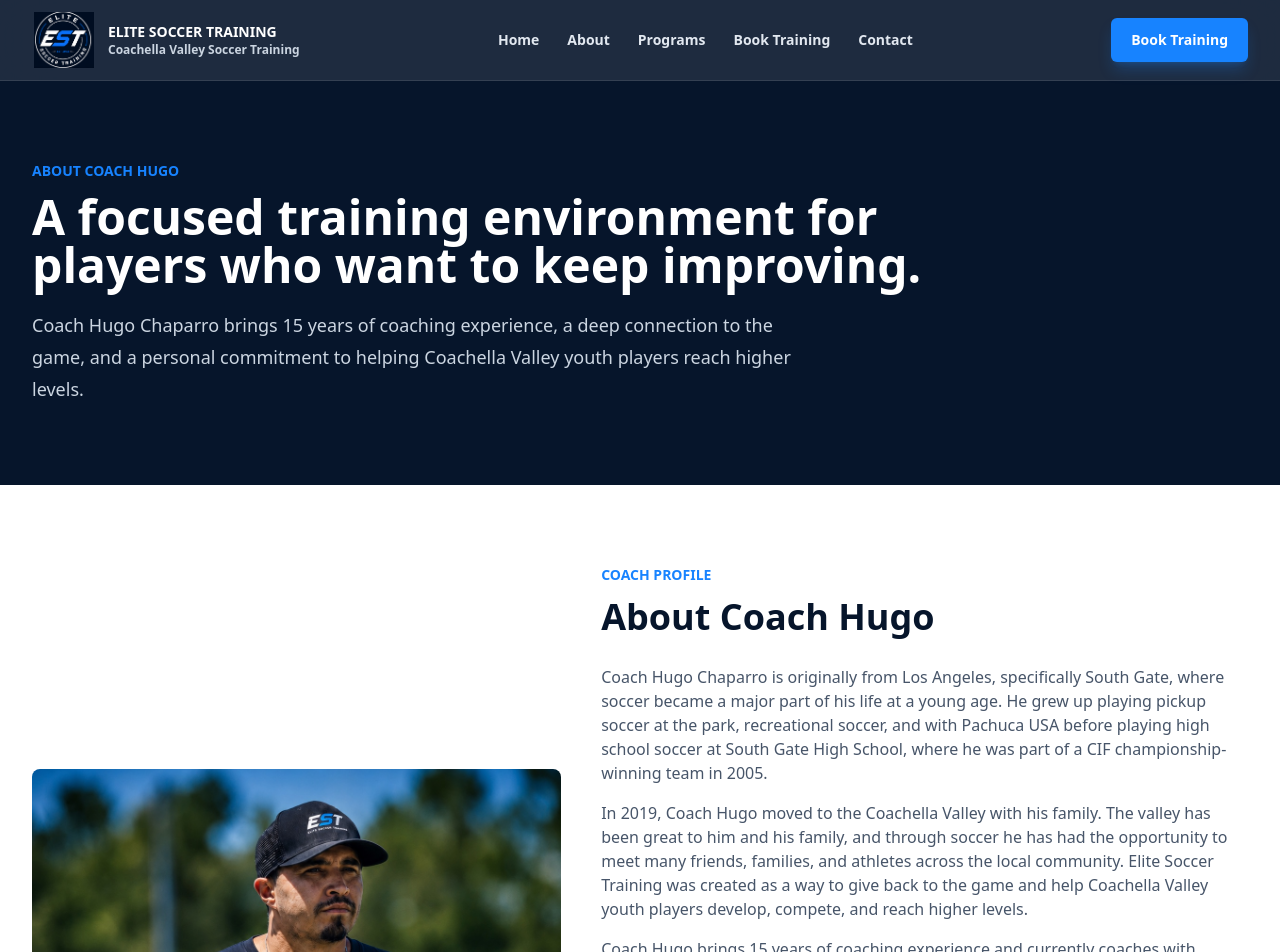
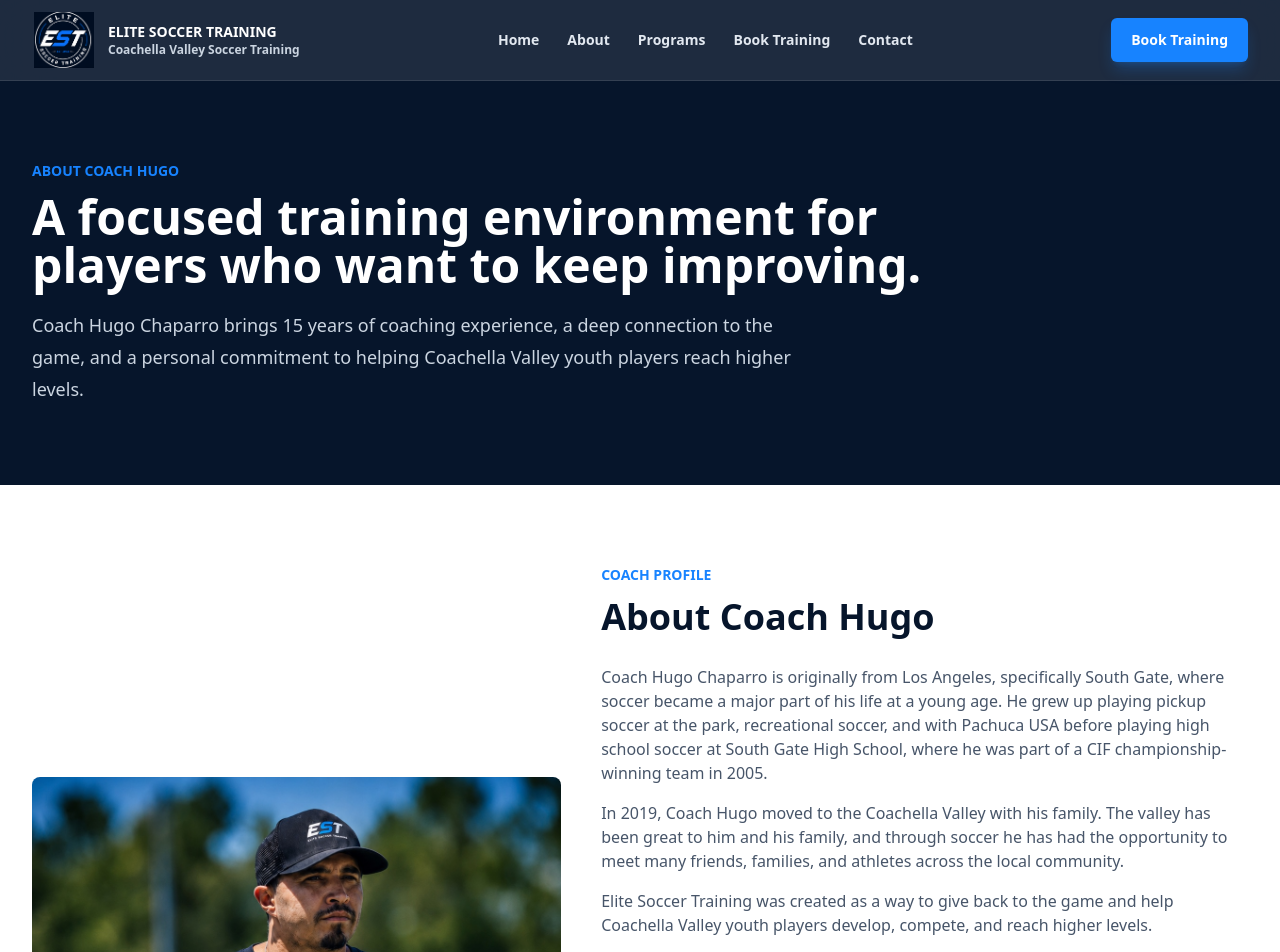
Before and after one commit to hugosoccer87-oss/elite-soccer-training, a Next.js app: page /about in a window 1280 px wide. Shown: the top 952 px of the page. Built offline with nearby package versions, Linux system fonts and the light colour scheme.

Commit message:
Update website content

```diff
--- a/app/about/page.tsx
+++ b/app/about/page.tsx
@@ -62,8 +62,11 @@ export default function AboutPage() {
               <p>
                 In 2019, Coach Hugo moved to the Coachella Valley with his family. The valley has been great to him and
                 his family, and through soccer he has had the opportunity to meet many friends, families, and athletes
-                across the local community. Elite Soccer Training was created as a way to give back to the game and help
-                Coachella Valley youth players develop, compete, and reach higher levels.
+                across the local community.
+              </p>
+              <p>
+                Elite Soccer Training was created as a way to give back to the game and help Coachella Valley youth
+                players develop, compete, and reach higher levels.
               </p>
               <p>
                 Coach Hugo brings 15 years of coaching experience and currently coaches with Desert Empire Surf and
--- a/app/page.tsx
+++ b/app/page.tsx
@@ -20,7 +20,7 @@ const coachCards = [
   {
     title: "Why EST Started",
     copy:
-      "After moving to the Coachella Valley in 2019, Coach Hugo created Elite Soccer Training to give local players a focused, professional small group environment to grow, compete, and reach higher levels."
+      "Elite Soccer Training was created to give Coachella Valley players a focused, professional small group environment to grow, compete, and reach higher levels."
   }
 ];
 const testimonials = [
```
Also changed, not shown: 1 other file (tests, documents, lock files or other folders).
